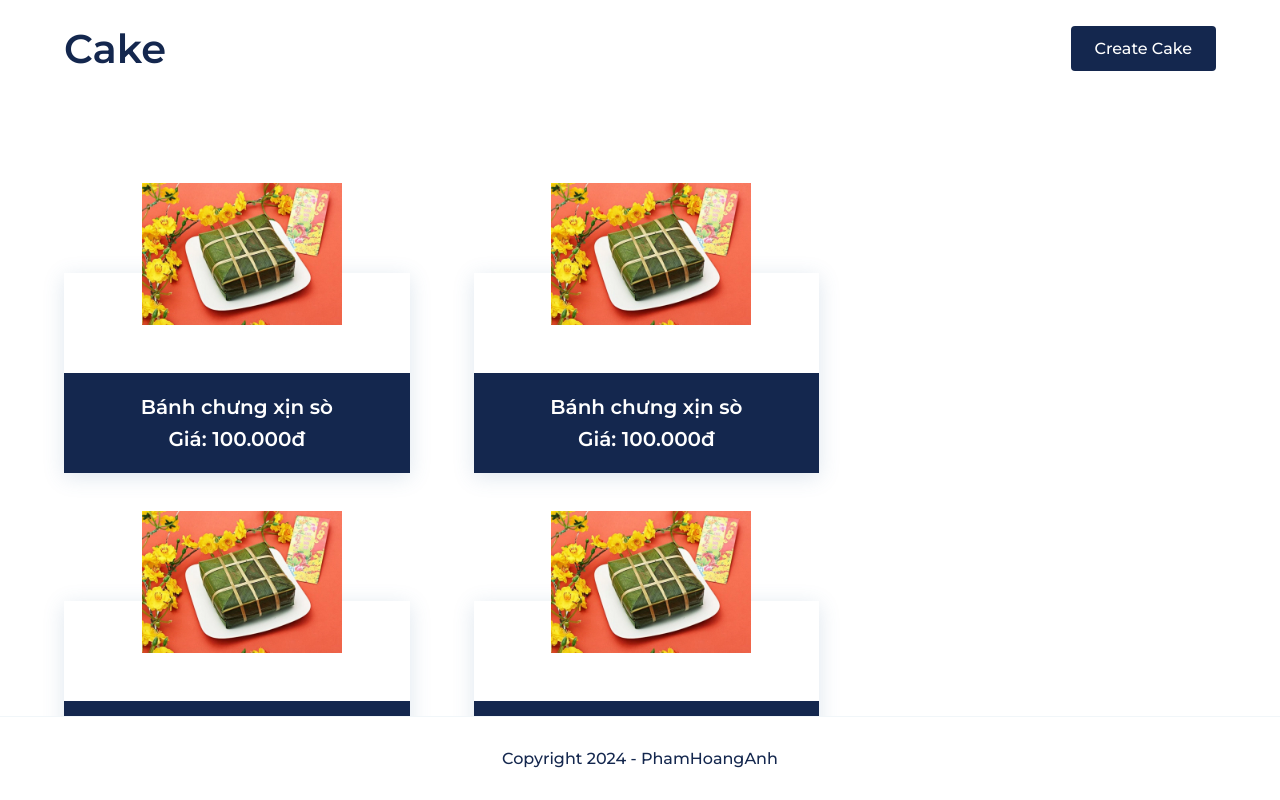
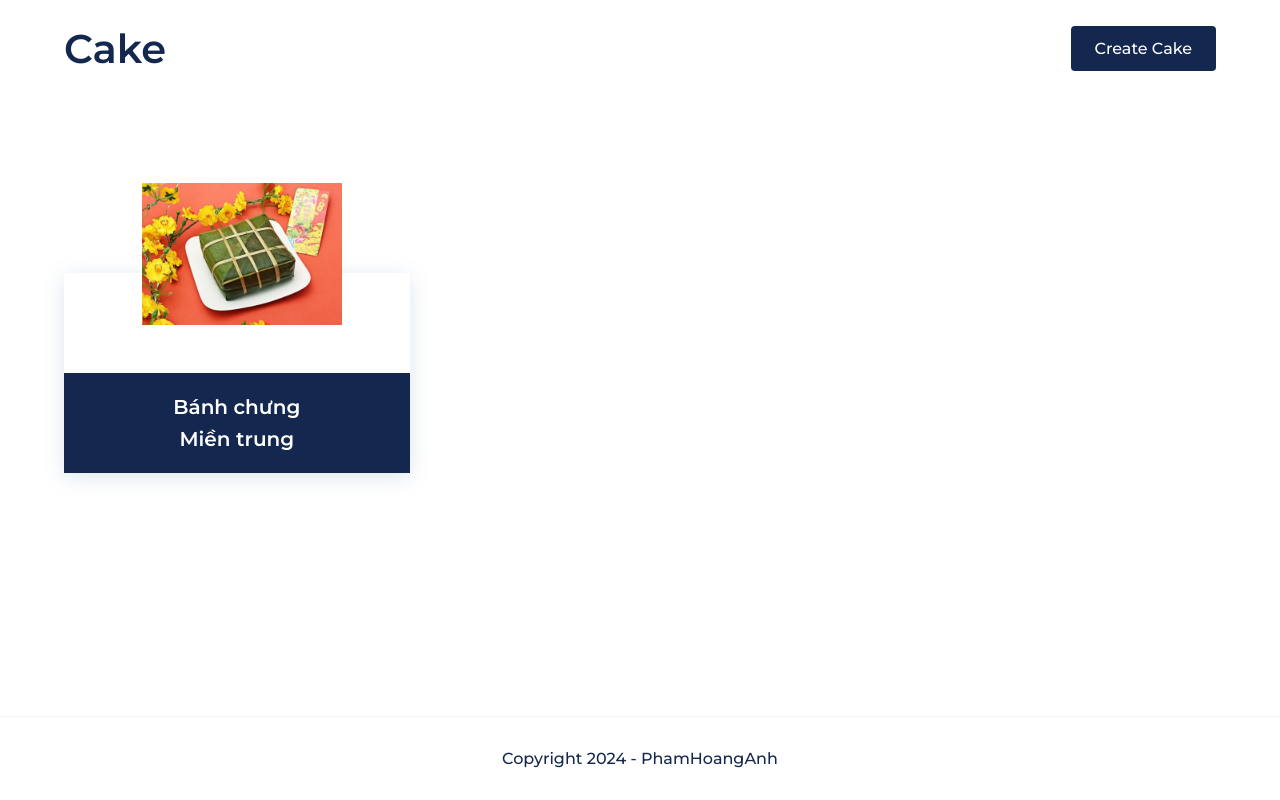
Before and after one commit to hoanganhp-ic/react-cake, a React (Create React App) app: page / in a window 1280 px wide. Built offline with nearby package versions, Linux system fonts and the light colour scheme.

Commit message:
create component cake

```diff
--- a/src/pages/HomePage.tsx
+++ b/src/pages/HomePage.tsx
@@ -1,117 +1,11 @@
 import LogoCake from '../assets/banh-chung-0218134.webp';
+import CardCake from '../sections/CardCake';
 
 const HomePage = () => {
   return (
     <div style={{ height: 'calc(100vh - 309px)', padding: '4rem 4rem', overflowY: 'auto'}}>
         <div className="wrapper-card-items">
-            <div className="card-items">
-                <img src={LogoCake} alt="logo cake" className="card-image-cake" />
-                <div style={{ height: '50%', width: '100%'}}></div>
-                <div className='card-content'>
-                    <div>
-                        <div>
-                            <div style={{fontSize: '20px', fontWeight: '600', color: '#fff'}}>Bánh chưng xịn sò</div>
-                            <div style={{fontSize: '20px', fontWeight: '600', color: '#fff', marginTop: '0.5rem'}}>Giá: 100.000đ</div>
-                        </div>
-                    </div>
-                </div>
-            </div>
-            <div className="card-items">
-                <img src={LogoCake} alt="logo cake" className="card-image-cake" />
-                <div style={{ height: '50%', width: '100%'}}></div>
-                <div className='card-content'>
-                    <div>
-                        <div>
-                            <div style={{fontSize: '20px', fontWeight: '600', color: '#fff'}}>Bánh chưng xịn sò</div>
-                            <div style={{fontSize: '20px', fontWeight: '600', color: '#fff', marginTop: '0.5rem'}}>Giá: 100.000đ</div>
-                        </div>
-                    </div>
-                </div>
-            </div>
-            <div className="card-items">
-                <img src={LogoCake} alt="logo cake" className="card-image-cake" />
-                <div style={{ height: '50%', width: '100%'}}></div>
-                <div className='card-content'>
-                    <div>
-                        <div>
-                            <div style={{fontSize: '20px', fontWeight: '600', color: '#fff'}}>Bánh chưng xịn sò</div>
-                            <div style={{fontSize: '20px', fontWeight: '600', color: '#fff', marginTop: '0.5rem'}}>Giá: 100.000đ</div>
-                        </div>
-                    </div>
-                </div>
-            </div>
-            <div className="card-items">
-                <img src={LogoCake} alt="logo cake" className="card-image-cake" />
-                <div style={{ height: '50%', width: '100%'}}></div>
-                <div className='card-content'>
-                    <div>
-                        <div>
-                            <div style={{fontSize: '20px', fontWeight: '600', color: '#fff'}}>Bánh chưng xịn sò</div>
-                            <div style={{fontSize: '20px', fontWeight: '600', color: '#fff', marginTop: '0.5rem'}}>Giá: 100.000đ</div>
-                        </div>
-                    </div>
-                </div>
-            </div>
-            <div className="card-items">
-                <img src={LogoCake} alt="logo cake" className="card-image-cake" />
-                <div style={{ height: '50%', width: '100%'}}></div>
-                <div className='card-content'>
-                    <div>
-                        <div>
-                            <div style={{fontSize: '20px', fontWeight: '600', color: '#fff'}}>Bánh chưng xịn sò</div>
-                            <div style={{fontSize: '20px', fontWeight: '600', color: '#fff', marginTop: '0.5rem'}}>Giá: 100.000đ</div>
-                        </div>
-                    </div>
-                </div>
-            </div>
-            <div className="card-items">
-                <img src={LogoCake} alt="logo cake" className="card-image-cake" />
-                <div style={{ height: '50%', width: '100%'}}></div>
-                <div className='card-content'>
-                    <div>
-                        <div>
-                            <div style={{fontSize: '20px', fontWeight: '600', color: '#fff'}}>Bánh chưng xịn sò</div>
-                            <div style={{fontSize: '20px', fontWeight: '600', color: '#fff', marginTop: '0.5rem'}}>Giá: 100.000đ</div>
-                        </div>
-                    </div>
-                </div>
-            </div>
-            <div className="card-items">
-                <img src={LogoCake} alt="logo cake" className="card-image-cake" />
-                <div style={{ height: '50%', width: '100%'}}></div>
-                <div className='card-content'>
-                    <div>
-                        <div>
-                            <div style={{fontSize: '20px', fontWeight: '600', color: '#fff'}}>Bánh chưng xịn sò</div>
-                            <div style={{fontSize: '20px', fontWeight: '600', color: '#fff', marginTop: '0.5rem'}}>Giá: 100.000đ</div>
-                        </div>
-                    </div>
-                </div>
-            </div>
-            <div className="card-items">
-                <img src={LogoCake} alt="logo cake" className="card-image-cake" />
-                <div style={{ height: '50%', width: '100%'}}></div>
-                <div className='card-content'>
-                    <div>
-                        <div>
-                            <div style={{fontSize: '20px', fontWeight: '600', color: '#fff'}}>Bánh chưng xịn sò</div>
-                            <div style={{fontSize: '20px', fontWeight: '600', color: '#fff', marginTop: '0.5rem'}}>Giá: 100.000đ</div>
-                        </div>
-                    </div>
-                </div>
-            </div>
-            <div className="card-items">
-                <img src={LogoCake} alt="logo cake" className="card-image-cake" />
-                <div style={{ height: '50%', width: '100%'}}></div>
-                <div className='card-content'>
-                    <div>
-                        <div>
-                            <div style={{fontSize: '20px', fontWeight: '600', color: '#fff'}}>Bánh chưng xịn sò</div>
-                            <div style={{fontSize: '20px', fontWeight: '600', color: '#fff', marginTop: '0.5rem'}}>Giá: 100.000đ</div>
-                        </div>
-                    </div>
-                </div>
-            </div>
+            <CardCake title='Bánh chưng' description='Miền trung'/>
         </div>
     </div>
   );
--- /dev/null
+++ b/src/sections/CardCake.tsx
@@ -0,0 +1,25 @@
+import LogoCake from '../assets/banh-chung-0218134.webp';
+
+type Props = {
+    title?: string;
+    description?: string;
+}
+
+const CardCake = ({title, description}: Props) => {
+    return (
+        <div className="card-items">
+        <img src={LogoCake} alt="logo cake" className="card-image-cake" />
+        <div style={{ height: '50%', width: '100%'}}></div>
+        <div className='card-content'>
+            <div>
+                <div>
+                    <div style={{fontSize: '20px', fontWeight: '600', color: '#fff'}}>{title}</div>
+                    <div style={{fontSize: '20px', fontWeight: '600', color: '#fff', marginTop: '0.5rem'}}>{description}</div>
+                </div>
+            </div>
+        </div>
+    </div>
+    );
+}
+
+export default CardCake;
```
